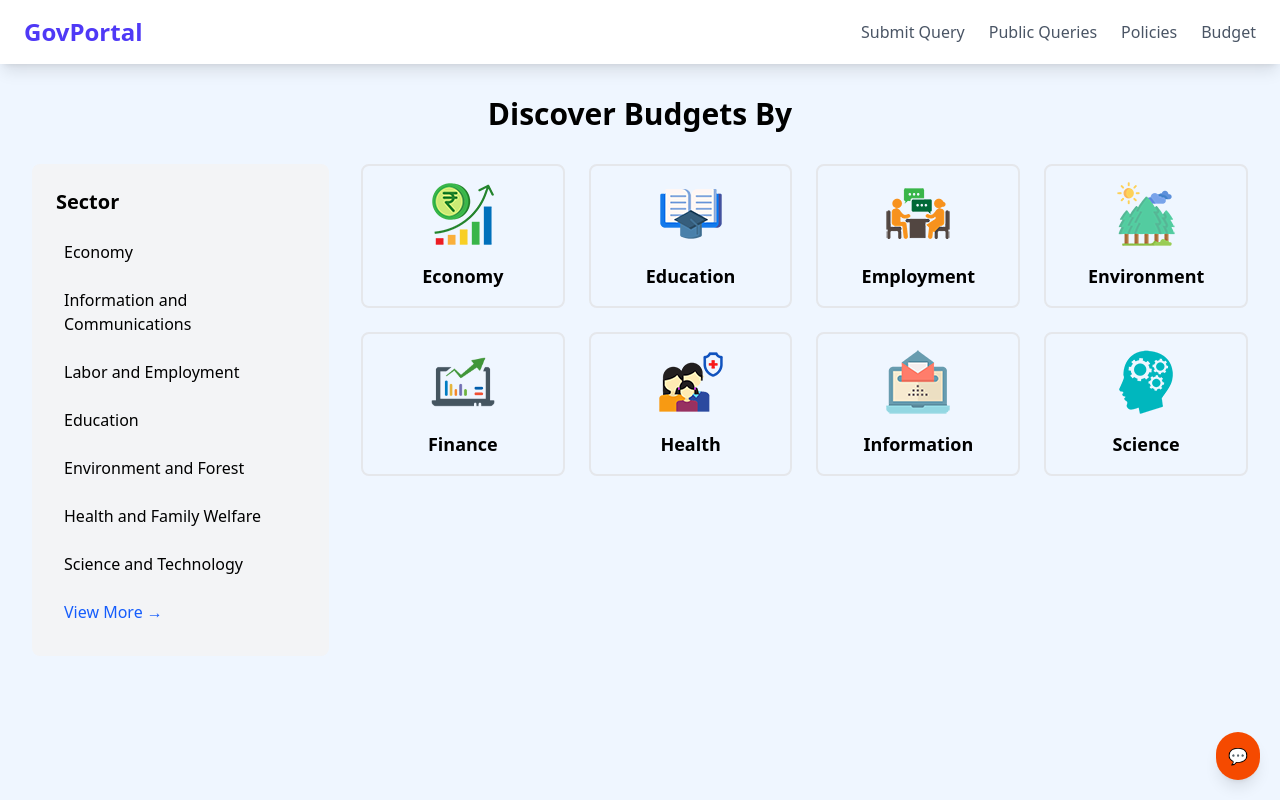
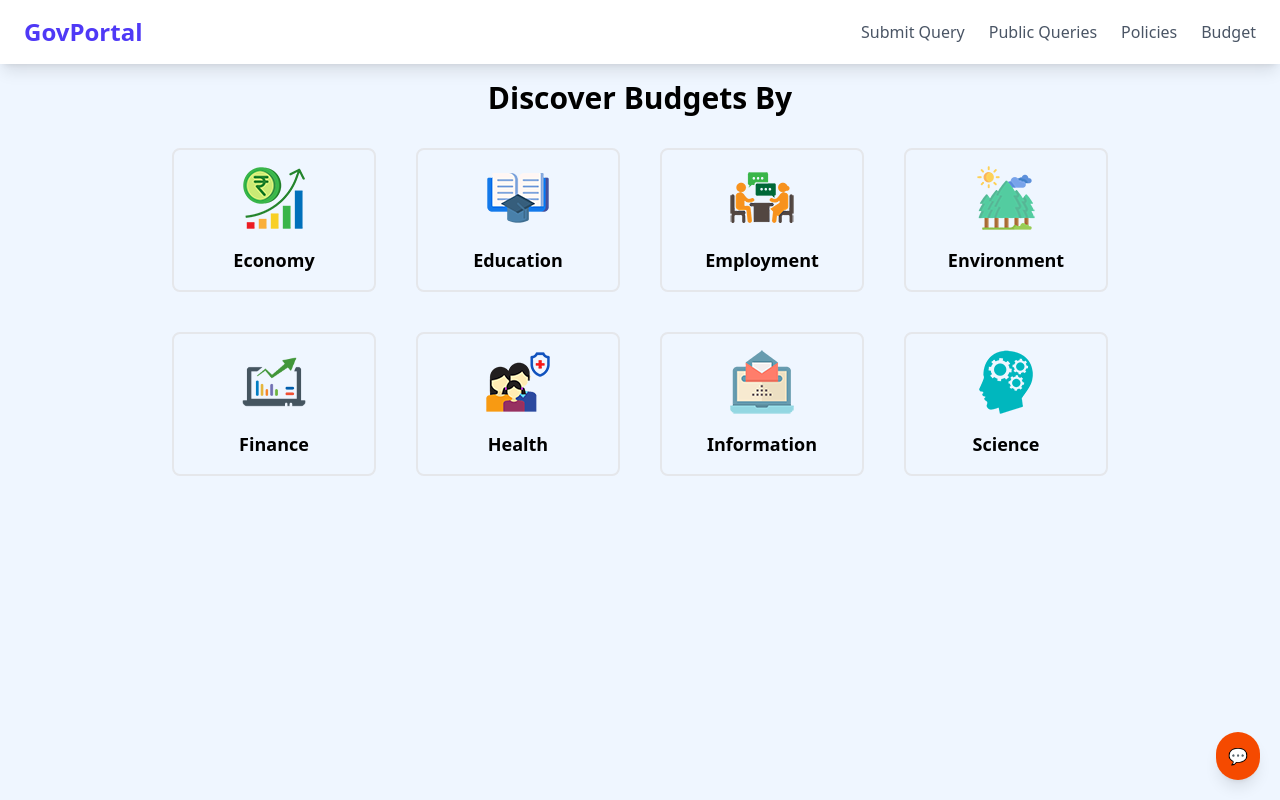
Before and after one commit to Aniruddh-01/DotSlash-8.0, a React (Vite) app in the folder frontend/: page /discover in a window 1280 px wide. Built offline with nearby package versions, Linux system fonts and the light colour scheme; what chartjs-plugin-datalabels would draw is missing.

Commit message:
barchart display

```diff
--- /dev/null
+++ b/frontend/src/components/BarChart.jsx
@@ -0,0 +1,34 @@
+import React from 'react';
+import { Bar } from 'react-chartjs-2';
+
+const BarChart = ({ data, title }) => {
+  const chartData = {
+    labels: data.map(d => d.Year),
+    datasets: [{
+      label: title,
+      data: data.map(d => d[title]),
+      backgroundColor: 'rgba(67, 235, 52, 0.5)',
+      borderColor: 'rgba(67, 235, 52, 1)',
+      borderWidth: 1
+    }]
+  };
+
+  const options = {
+    responsive: true,
+    plugins: {
+      title: {
+        display: true,
+        text: `${title} Trends Over Years`
+      }
+    },
+    scales: {
+      y: {
+        beginAtZero: true
+      }
+    }
+  };
+
+  return <Bar data={chartData} options={options} />;
+};
+
+export default BarChart;
--- a/frontend/src/components/DiscoverData.jsx
+++ b/frontend/src/components/DiscoverData.jsx
@@ -1,4 +1,7 @@
+import React, { useState, useEffect } from 'react';
 import Card from "./Card";
+import Modal from './Modal';
+import BarChart from './BarChart';
 import economics from './economy.png';
 import education from './education.png';
 import employ from './employment.png';
@@ -9,42 +12,91 @@ import information from './information.png';
 import science from './science.png';
 
 function DiscoverData() {
+    const [modalOpen, setModalOpen] = useState(false);
+    const [selectedData, setSelectedData] = useState(null);
+    const [csvData, setCsvData] = useState(null);
+
+    useEffect(() => {
+        fetch('/india_sector_data.csv')
+            .then(response => response.text())
+            .then(text => {
+                const [headers, ...rows] = text.split('\n');
+                const data = rows.map(row => {
+                    const values = row.split(',');
+                    return {
+                        Year: values[0],
+                        'GDP': parseFloat(values[1]),
+                        'Literacy Rate': parseFloat(values[2]),
+                        'Unemployment Rate': parseFloat(values[3]),
+                        'Forest Cover': parseFloat(values[4]),
+                        'Fiscal Deficit': parseFloat(values[5]),
+                        'Life Expectancy': parseFloat(values[6]),
+                        'Internet Penetration': parseFloat(values[7]),
+                        'R&D Spending': parseFloat(values[8])
+                    };
+                });
+                setCsvData(data);
+            });
+    }, []);
+
+    const handleCardClick = (title) => {
+        setSelectedData({
+            title,
+            data: csvData
+        });
+        setModalOpen(true);
+    };
+
     return (
-        <div className="p-8">
+        <div className="container mx-auto p-4">
             <h1 className="text-3xl font-bold text-center mb-8">Discover Budgets By</h1>
 
             {/* Sidebar or Filter Section */}
-            <div className="flex flex-col sm:flex-row gap-8">
-                {/* Left Sidebar */}
-                <div className="w-full sm:w-1/4 bg-gray-100 p-6 rounded-lg">
-                    <h2 className="text-xl font-semibold mb-4">Sector</h2>
-                    <ul className="space-y-2">
-                        <li className="hover:bg-gray-200 p-2 rounded cursor-pointer">Economy</li>
-                        <li className="hover:bg-gray-200 p-2 rounded cursor-pointer">Information and Communications</li>
-                        <li className="hover:bg-gray-200 p-2 rounded cursor-pointer">Labor and Employment</li>
-                        <li className="hover:bg-gray-200 p-2 rounded cursor-pointer">Education</li>
-                        <li className="hover:bg-gray-200 p-2 rounded cursor-pointer">Environment and Forest</li>
-                        <li className="hover:bg-gray-200 p-2 rounded cursor-pointer">Health and Family Welfare</li>
-                        <li className="hover:bg-gray-200 p-2 rounded cursor-pointer">Science and Technology</li>
-                        <li className="text-blue-600 hover:bg-gray-200 p-2 rounded cursor-pointer">View More →</li>
-                    </ul>
-                </div>
+            <div className="flex flex-col  justify-center items-center sm:flex-row gap-8">
+
 
                 {/* Card Grid */}
-                <div className="w-full sm:w-3/4">
-                    <div className="grid grid-cols-1 sm:grid-cols-2 md:grid-cols-3 lg:grid-cols-4 gap-6">
+                <div className="w-full sm:w-3/4 ">
+                    <div className="grid grid-cols-1 sm:grid-cols-2 md:grid-cols-3 lg:grid-cols-4 gap-10">
+                        <div onClick={() => handleCardClick('GDP')} className="cursor-pointer">
                             <Card image={economics} title="Economy" />
+                        </div>
+                        <div onClick={() => handleCardClick('Literacy Rate')} className="cursor-pointer">
                             <Card image={education} title="Education" />
+                        </div>
+                        <div onClick={() => handleCardClick('Unemployment Rate')} className="cursor-pointer">
                             <Card image={employ} title="Employment" />
+                        </div>
+                        <div onClick={() => handleCardClick('Forest Cover')} className="cursor-pointer">
                             <Card image={environment} title="Environment" />
+                        </div>
+                        <div onClick={() => handleCardClick('Fiscal Deficit')} className="cursor-pointer">
                             <Card image={finance} title="Finance" />
+                        </div>
+                        <div onClick={() => handleCardClick('Life Expectancy')} className="cursor-pointer">
                             <Card image={health} title="Health" />
+                        </div>
+                        <div onClick={() => handleCardClick('Internet Penetration')} className="cursor-pointer">
                             <Card image={information} title="Information" />
+                        </div>
+                        <div onClick={() => handleCardClick('R&D Spending')} className="cursor-pointer">
                             <Card image={science} title="Science" />
                         </div>
                     </div>
                 </div>
             </div>
+
+            <Modal isOpen={modalOpen} onClose={() => setModalOpen(false)}>
+                {selectedData && csvData && (
+                    <div className="h-96">
+                        <BarChart
+                            data={csvData}
+                            title={selectedData.title}
+                        />
+                    </div>
+                )}
+            </Modal>
+        </div>
     );
 }
 
--- /dev/null
+++ b/frontend/src/components/Modal.jsx
@@ -0,0 +1,21 @@
+import React from 'react';
+
+const Modal = ({ isOpen, onClose, children }) => {
+  if (!isOpen) return null;
+
+  return (
+    <div className="fixed inset-0 bg-black bg-opacity-50 z-50 flex justify-center items-center">
+      <div className="bg-white p-6 rounded-lg w-11/12 max-w-4xl">
+        <button
+          onClick={onClose}
+          className="float-right text-gray-600 text-xl"
+        >
+          ×
+        </button>
+        {children}
+      </div>
+    </div>
+  );
+};
+
+export default Modal;
```
Also changed, not shown: frontend/public/india_sector_data.csv (added), 1 other file (tests, documents, lock files or other folders). Lines whose indentation alone changed are shown as unchanged.
